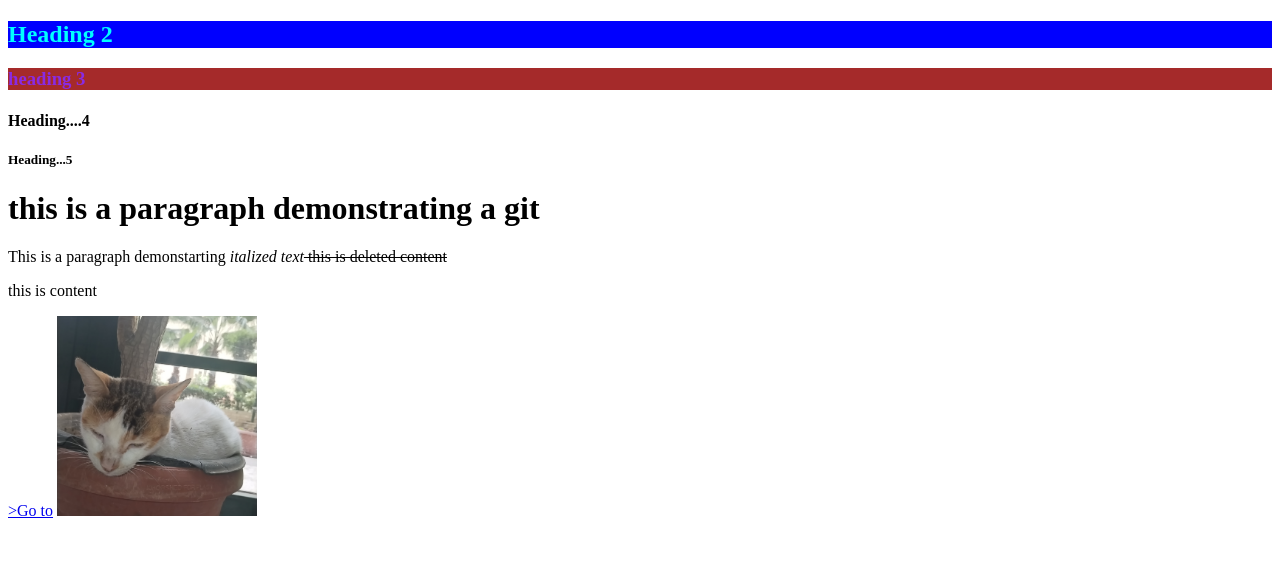
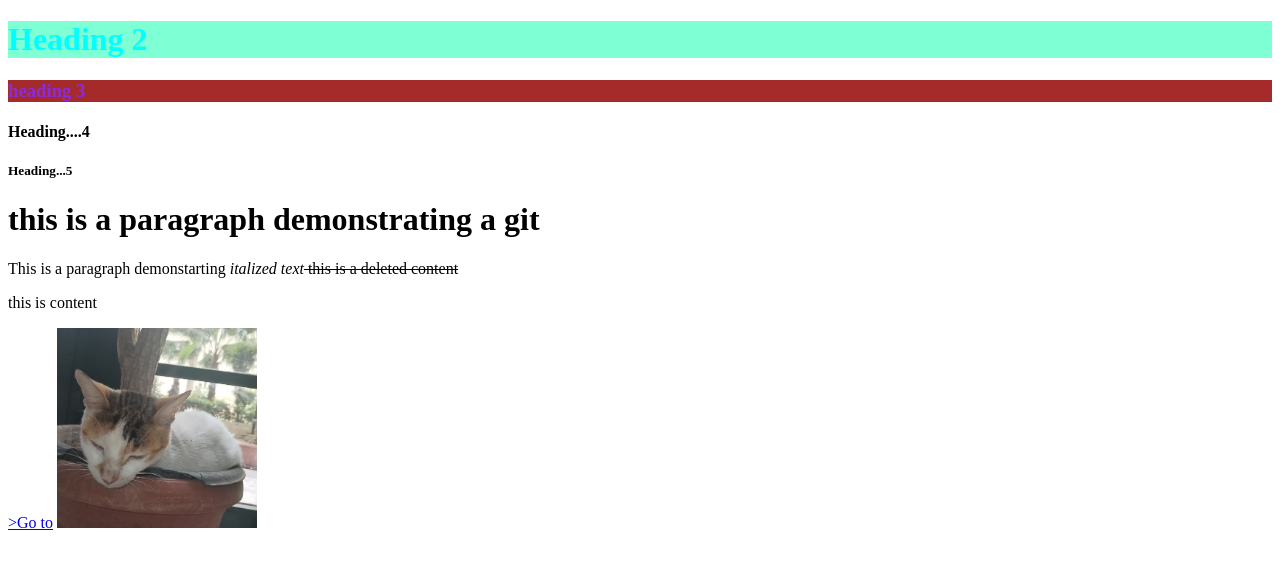
Before and after one commit to Raa-hub/project, a plain HTML site: page Mars.html in a window 1280 px wide. Drawn offline with Linux system fonts and the light colour scheme.

Commit message:
second commit

```diff
--- a/Mars.html
+++ b/Mars.html
@@ -6,13 +6,13 @@
     <title>Document</title>
 
 <body>
-<h1 style="color: aqua;background-color: aquamarine;"......1</h1>
+<h1 style="color: aqua;background-color: aquamarine;"......1
 <h2 style="color: aqua;background-color: blue;">Heading 2</h2>
 <h3 style="color: blueviolet;background-color: brown;">heading 3</h3>
 <h4>Heading....4</h4>
 <h5>Heading...5</h5>
 <h1>this is a paragraph demonstrating a git</h1>
-<p> This is a paragraph demonstarting <i>italized text</i><del> this is deleted content</d></p>
+<p> This is a paragraph demonstarting <i>italized text</i><del> this is a deleted content</d></p>
   <p> this is </sup>content</p>
 
   <a href="jupitar.html"<i></i>>Go to</a>
--- a/Untitled-1.html
+++ /dev/null
@@ -1,16 +0,0 @@
-<!DOCTYPE html>
-<html lang="en">
-<head>
-    <meta charset="UTF-8">
-    <meta name="viewport" content="width=device-width, initial-scale=1.0">
-    <title>Document</title>
-</head>
-<body>
-<div>
-    <input id="userinput"placeholder="write here" type="text">
-    <button onclick="addItem()">Add</button>
-    <ol id="itemlist"></ol>
-</div>
-    <script src="javascript3.js"></script>
-</body>
-</html>
```
Also changed, not shown: 3 other files.
